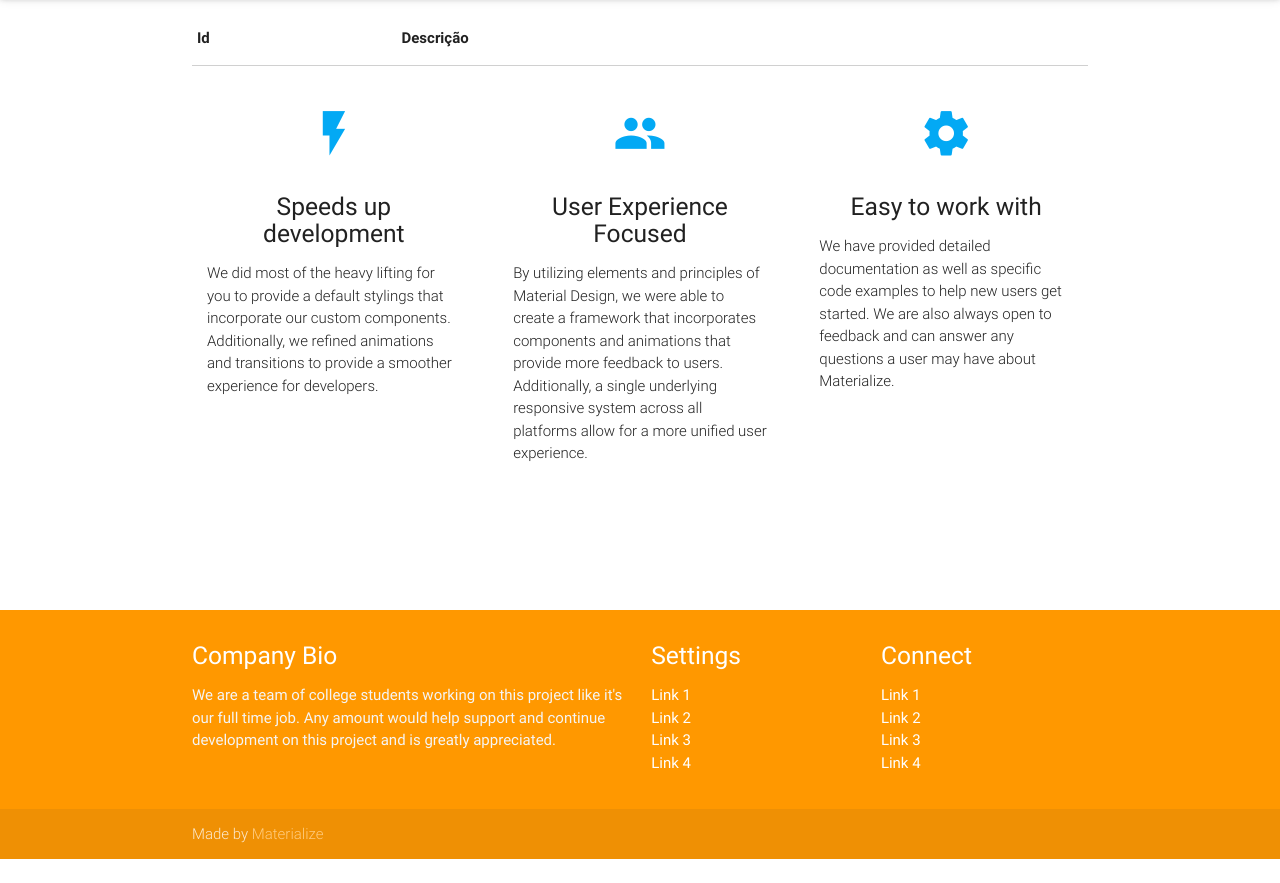
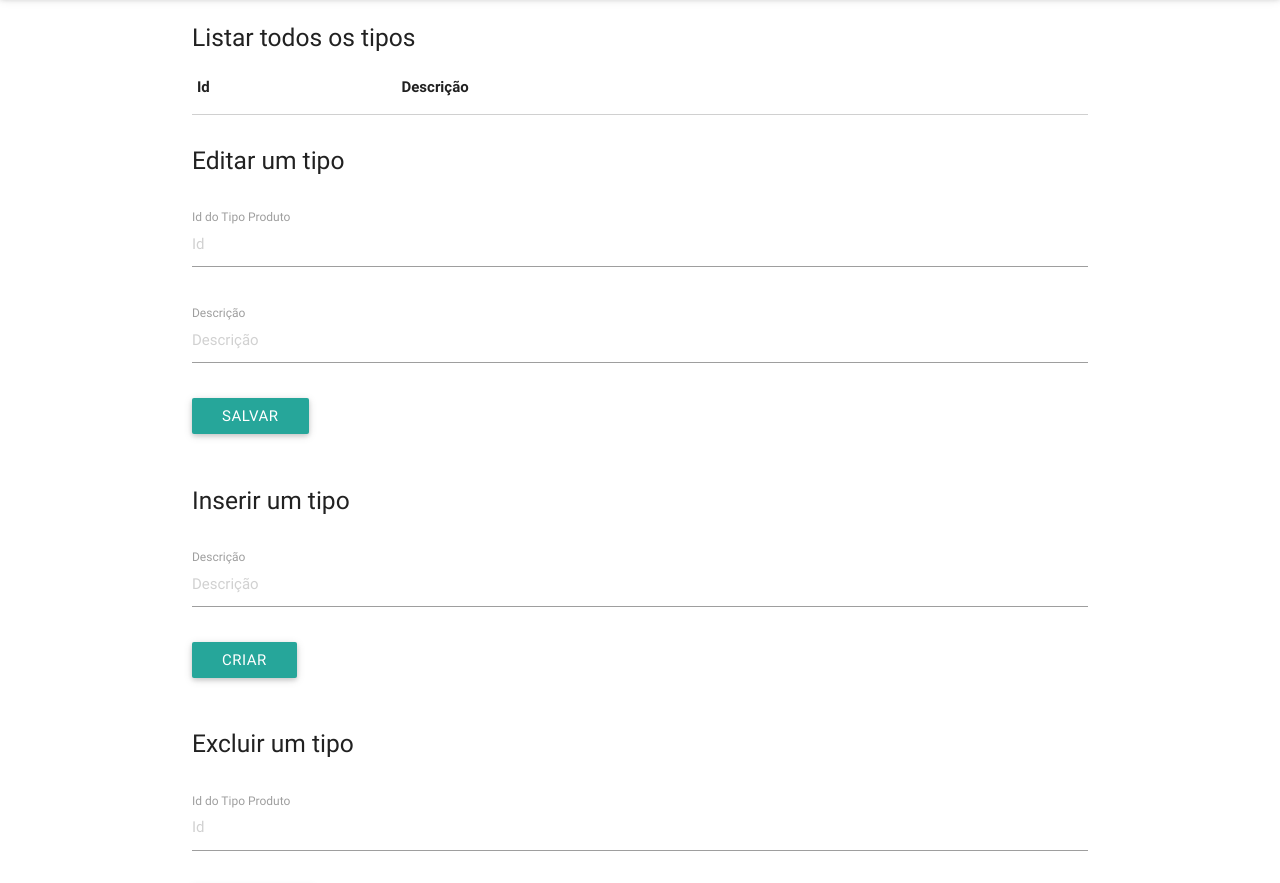
Before and after one commit to patricksales/Glapp, a plain HTML site: page ProjetoGlapp/web/mostra_tipo_produtos.html in a window 1280 px wide. Shown: the part 67-950 px from the top of the page. Before the commit the page ends 926 px from the top, so only its background shows below. Drawn offline with Linux system fonts and the light colour scheme; no server answers.

```diff
--- a/ProjetoGlapp/web/mostra_tipo_produtos.html
+++ b/ProjetoGlapp/web/mostra_tipo_produtos.html
@@ -27,9 +27,11 @@
         </nav>
         <div class="section no-pad-bot" id="index-banner">
             <div class="container">
-                <!-- Inicio Edicao  -->
 
+                <div class="row">
+                    <div class='col s12'>
 
+                        <h5>Listar todos os tipos</h5>
                         <table id="tabela-tipo-produtos">
                             <thead>
                                 <tr>
@@ -43,48 +45,87 @@
                             </tbody>
                         </table>
 
-                <!-- Fim Edicao  -->
                     </div>
                 </div>
 
+                <div class="row">
+                    <div class='col s12'>
 
-        <div class="container">
-            <div class="section">
+                        <h5>Editar um tipo</h5>
+                        <br>
+                        <form id="formAlteraTipoProduto" action="#" method="POST">
+                            <div class="row">
+                                <div class="input-field col s12">
+                                    <label for="numIdTipoProduto">Id do Tipo Produto</label>
+                                    <input placeholder="Id" id="numIdTipoProduto" name="idTipoProduto" type="number" class="validate">
+                                </div>
+                            </div>
+                            <div class="row">
+                                <div class="input-field col s12">
+                                    <label for="txtDescricao">Descrição</label>
+                                    <input placeholder="Descrição" id="txtDescricao" name="descricao" type="text" class="validate">
+                                </div>
+                            </div>
+                            <div class="row">
+                                <div class="col s1">
+                                    <button class="btn waves-effect waves-light" type="submit" name="action">Salvar
+                                        <i class="material-icons right">send</i>
+                                    </button>
+                                </div>
+                            </div>
+                        </form>
 
-                <!--   Icon Section   -->
-                <div class="row">
-                    <div class="col s12 m4">
-                        <div class="icon-block">
-                            <h2 class="center light-blue-text"><i class="material-icons">flash_on</i></h2>
-                            <h5 class="center">Speeds up development</h5>
-
-                            <p class="light">We did most of the heavy lifting for you to provide a default stylings that incorporate our custom components. Additionally, we refined animations and transitions to provide a smoother experience for developers.</p>
                     </div>
                 </div>
 
-                    <div class="col s12 m4">
-                        <div class="icon-block">
-                            <h2 class="center light-blue-text"><i class="material-icons">group</i></h2>
-                            <h5 class="center">User Experience Focused</h5>
+                <div class="row">
+                    <div class='col s12'>
 
-                            <p class="light">By utilizing elements and principles of Material Design, we were able to create a framework that incorporates components and animations that provide more feedback to users. Additionally, a single underlying responsive system across all platforms allow for a more unified user experience.</p>
+                        <h5>Inserir um tipo</h5>
+                        <br>
+                        <form id="formInsereTipoProduto" action="#" method="POST">
+                            <div class="row">
+                                <div class="input-field col s12">
+                                    <label for="txtDescricao">Descrição</label>
+                                    <input placeholder="Descrição" id="txtDescricao" name="descricao" type="text" class="validate">
+                                </div>
+                            </div>
+                            <div class="row">
+                                <div class="col s1">
+                                    <button class="btn waves-effect waves-light" type="submit" name="action">Criar
+                                        <i class="material-icons right">send</i>
+                                    </button>
+                                </div>
+                            </div>
+                        </form>
+
                     </div>
                 </div>
 
-                    <div class="col s12 m4">
-                        <div class="icon-block">
-                            <h2 class="center light-blue-text"><i class="material-icons">settings</i></h2>
-                            <h5 class="center">Easy to work with</h5>
+                <div class="row">
+                    <div class='col s12'>
 
-                            <p class="light">We have provided detailed documentation as well as specific code examples to help new users get started. We are also always open to feedback and can answer any questions a user may have about Materialize.</p>
-                        </div>
+                        <h5>Excluir um tipo</h5>
+                        <br>
+                        <form id="formExcluiTipoProduto" action="#" method="POST">
+                            <div class="row">
+                                <div class="input-field col s12">
+                                    <label for="numIdTipoProduto">Id do Tipo Produto</label>
+                                    <input placeholder="Id" id="numIdTipoProduto" name="idTipoProduto" type="number" class="validate">
                                 </div>
                             </div>
 
+                            <div class="row">
+                                <div class="col s1">
+                                    <button class="btn waves-effect waves-light" type="submit" name="action">Excluir
+                                        <i class="material-icons right">send</i>
+                                    </button>
                                 </div>
-            <br><br>
+                            </div>
+                        </form>
 
-            <div class="section">
+                    </div>
+                </div>
 
             </div>
         </div>
@@ -118,6 +159,7 @@
                     </div>
                 </div>
             </div>
+
             <div class="footer-copyright">
                 <div class="container">
                     Made by <a class="orange-text text-lighten-3" href="http://materializecss.com">Materialize</a>
```
Also changed, not shown: ProjetoGlapp/web/listaProduto.html (+1 -12 lines), 1 other file. Lines whose indentation alone changed are shown as unchanged.
